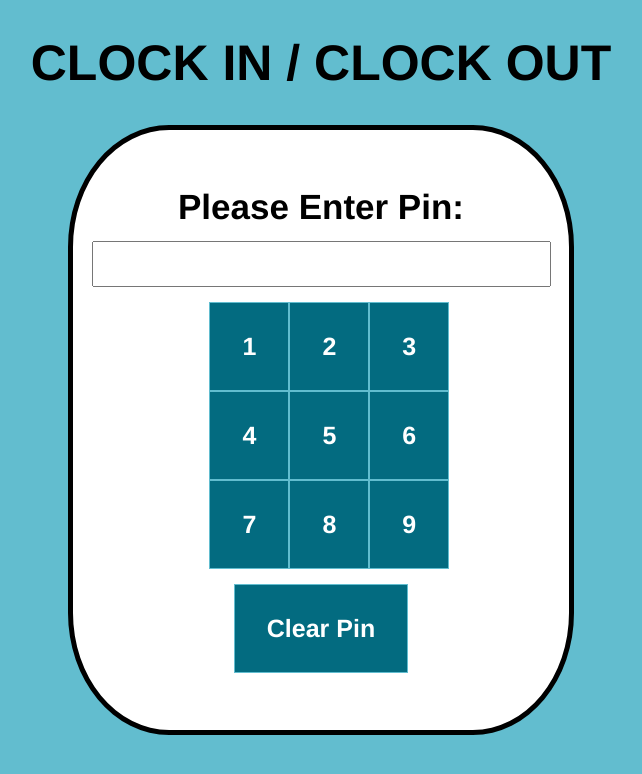
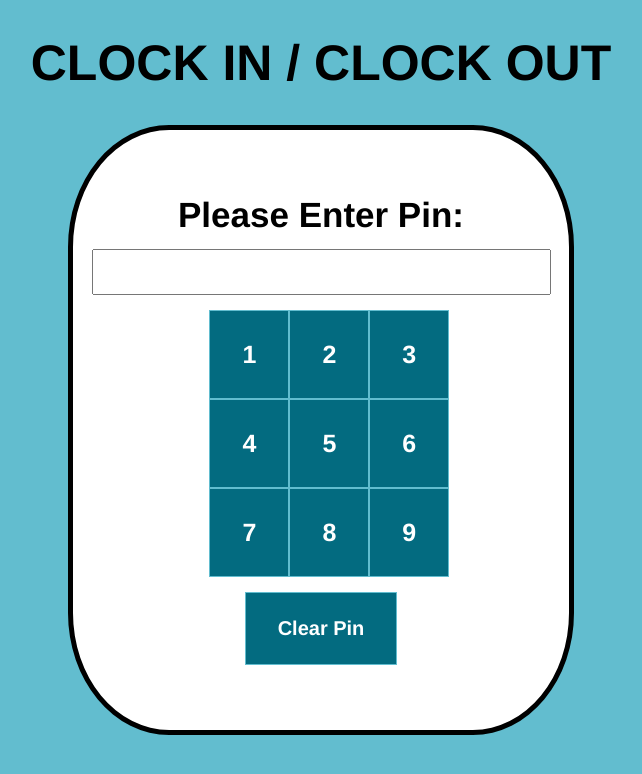
Before and after one commit to Nikhil-Naikar/Clock-In-Clock-Out, a Vue app in the folder frontend/: page /login in a window 1280 px wide. Shown: the top 774 px of the page, without its empty margins (319-961 px from the left). Built offline with nearby package versions, Linux system fonts and the light colour scheme.

Commit message:
Update LogIn.vue

```diff
--- a/frontend/src/pages/LogIn.vue
+++ b/frontend/src/pages/LogIn.vue
@@ -8,7 +8,7 @@
             <base-button v-for="dig in digits" :key="dig" @click="updateEnteredPin(dig)"><p class="large-text">{{dig}}</p></base-button>
         </div>
         <div>
-            <base-button @click="clearEnteredPin"><p class="large-text">Clear Pin</p></base-button>
+            <base-button @click="clearEnteredPin"><p class="medium-text">Clear Pin</p></base-button>
         </div>
     </div>
 </template>
@@ -79,6 +79,11 @@ export default {
     margin-bottom: 3%;
 }
 
+.medium-text {
+    font-size: 20px;
+    font-weight: bold;
+}
+
 input{
     font-size: 35px;
     text-align: center;
```
